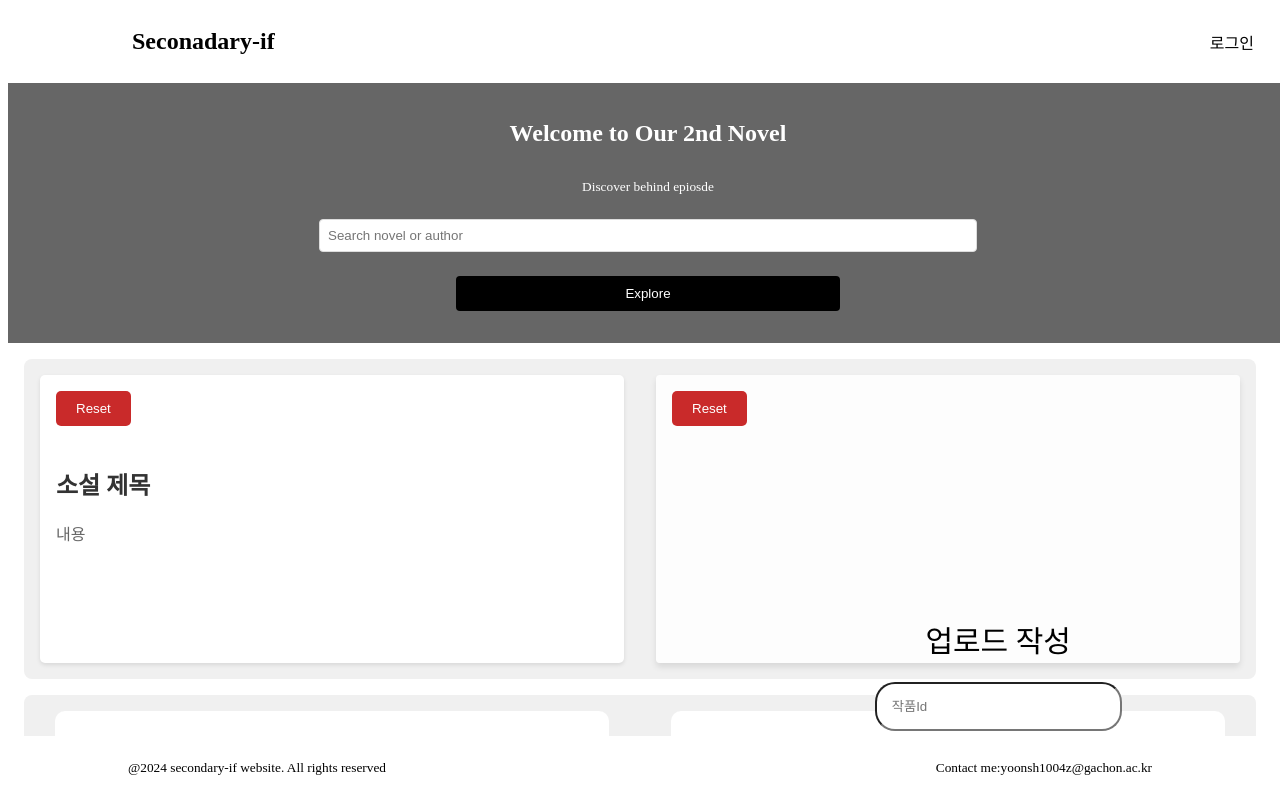
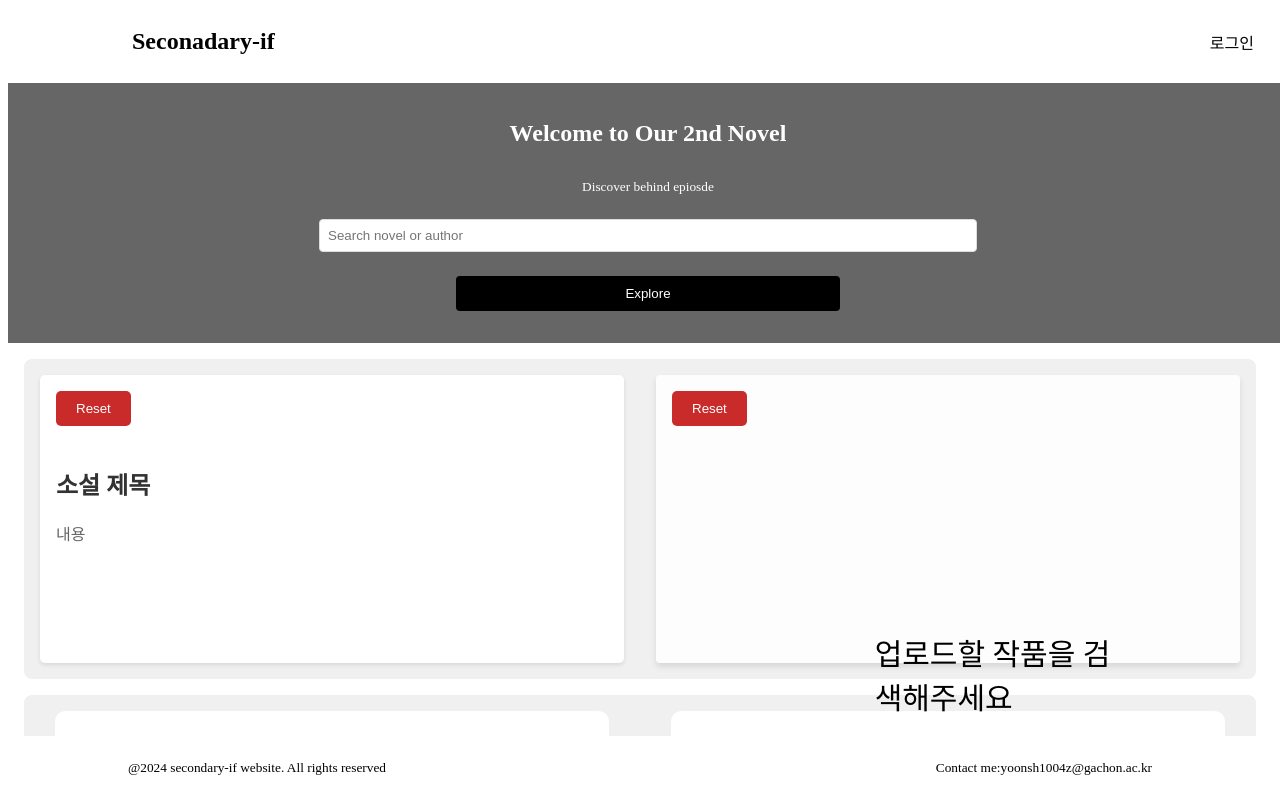
Before and after one commit to loading1031/secondary-if, a React (Vite) app in the folder front/: page / in a window 1280 px wide. Shown: the top 798 px of the page. Built offline with nearby package versions, Linux system fonts and the light colour scheme.

Commit message:
🔨Fix: fix wrong form code

```diff
--- a/front/src/components/Artifact/CreateArtifact/CreateArtifact.jsx
+++ b/front/src/components/Artifact/CreateArtifact/CreateArtifact.jsx
@@ -15,6 +15,7 @@ function CreateArtifact() {
     register,
     handleSubmit,
     watch,
+    reset,
     formState: { isSubmitting, isSubmitted, errors },
   } = useForm({ mode: "onChange" });
 
@@ -25,7 +26,7 @@ function CreateArtifact() {
   const btnDisable = () => {
     return (
       isSubmitting ||
-      !formData.name ||
+      !formData.title ||
       Object.keys(errors).length > 0
     );
   };
@@ -47,13 +48,20 @@ function CreateArtifact() {
       );
       if (loginResponse.status === 200){
         alert(`${data.title}을 성공적으로 업로드했습니다.`)
+        reset();
         navigate('/');
       }
 
     } catch (error) {
       if (error.response) {
-        // Handle responses with specific status codes
-        alert(error.response.data.message);
+        if (error.response.status === 401) {
+          // 401 Unauthorized 에러 처리: 로그인 페이지로 이동
+          alert("로그인을 먼저 해주세요.");
+          navigate('/login');
+        } else {
+          console.log(`message: ${error.response.data.message}`);
+          alert(error.response.data.message);
+        }
       } else {
         alert("An error occurred during login");
       }
@@ -76,7 +84,7 @@ function CreateArtifact() {
             required: "이 필수 입력입니다.",
           })}
         />
-        {errors.content && (
+        {errors.title && (
           <WarningP role="title">{errors.title.message}</WarningP>
         )}
         <StyledButton type="submit" disabled={btnDisable()}>
--- a/front/src/components/Artifact/CreateUpload/CreateUpload.jsx
+++ b/front/src/components/Artifact/CreateUpload/CreateUpload.jsx
@@ -1,5 +1,8 @@
+import { useEffect } from "react";
 import { useForm } from "react-hook-form";
 import { useNavigate } from "react-router-dom";
+import { useSelector } from "react-redux";
+
 import axios from "axios";
 import {
   FormContainer,
@@ -12,12 +15,28 @@ import {
 } from "./styles";
 
 function CreateUpload() {
+  const artifact = useSelector((state) => state.search.finalSearchRes);
+
   const {
     register,
     handleSubmit,
     watch,
+    reset,
     formState: { isSubmitting, isSubmitted, errors },
-  } = useForm({ mode: "onChange" });
+  } = useForm({
+    mode: "onChange",
+   });
+
+   // artifactId 업데이트 시 reset을 사용하여 동기화
+  useEffect(() => {
+    if (artifact?.artifactId) {
+      reset({
+        artifactId: artifact.artifactId,
+        content: "",
+        prevId: "",
+      });
+    }
+  }, [artifact, reset]);
 
   // watch를 사용하여 모든 필드의 값을 가져옴
   const formData = watch();
@@ -26,7 +45,7 @@ function CreateUpload() {
   const btnDisable = () => {
     return (
       isSubmitting ||
-      !formData.name ||
+      !formData.artifactId || !formData.content || !formData.prevId ||
       Object.keys(errors).length > 0
     );
   };
@@ -34,11 +53,12 @@ function CreateUpload() {
   const navigate = useNavigate();
 
   const onSubmit = async (data) => {
+    console.log(`request_body: ${data}`);
     try {
       const token = localStorage.getItem('token'); // 예시: 로컬 스토리지에서 토큰 가져오기
       // Assume login endpoint returns a token on successful login
       const loginResponse = await axios.post(
-        `/api/artifacts/{data.artifactId}/upload`,
+        `/api/artifacts/${data.artifactId}/upload`,
         data,
         {
           headers: {
@@ -48,13 +68,20 @@ function CreateUpload() {
       );
       if (loginResponse.status === 200){
         alert(`${data.content}을 성공적으로 업로드했습니다.`)
+        reset();
         navigate('/');
       }
 
     } catch (error) {
       if (error.response) {
-        // Handle responses with specific status codes
-        alert(error.response.data.message);
+        if (error.response.status === 401) {
+          // 401 Unauthorized 에러 처리: 로그인 페이지로 이동
+          alert("로그인을 먼저 해주세요.");
+          navigate('/login');
+        } else {
+          console.log(`message: ${error.response.data.message}`);
+          alert(error.response.data.message);
+        }
       } else {
         alert("An error occurred during login");
       }
@@ -64,22 +91,10 @@ function CreateUpload() {
   return (
     <FormContainer onSubmit={handleSubmit(onSubmit)}>
       <StyledFieldset>
-        <StyledLegend>업로드 작성</StyledLegend>
-
-        <StyledInput
-          id="artifactId"
-          type="Int"
-          placeholder="작품Id"
-          aria-invalid={
-            isSubmitted ? (errors.id ? "true" : "false") : undefined
-          }
-          {...register("artifactId", {
-            required: "이 필수 입력입니다.",
-          })}
-        />
-        {errors.content && (
-          <WarningP role="alert">{errors.name.message}</WarningP>
-        )}
+        { artifact ?
+          <StyledLegend>{artifact.title} 업로드 작성</StyledLegend>
+          : <StyledLegend>업로드할 작품을 검색해주세요</StyledLegend>
+        }
         <StyledContent
           id="content"
           type="text"
@@ -92,11 +107,11 @@ function CreateUpload() {
           })}
         />
         {errors.content && (
-          <WarningP role="alert">{errors.name.message}</WarningP>
+          <WarningP role="alert">{errors.content.message}</WarningP>
         )}
         <StyledInput
           id="prevId"
-          type="Int"
+          type="number"
           placeholder="이전 회차 Id"
           aria-invalid={
             isSubmitted ? (errors.id ? "true" : "false") : undefined
@@ -106,7 +121,7 @@ function CreateUpload() {
           })}
         />
         {errors.prevId && (
-          <WarningP role="alert">{errors.name.message}</WarningP>
+          <WarningP role="alert">{errors.prevId.message}</WarningP>
         )}
         <StyledButton type="submit" disabled={btnDisable()}>
           업로드
```
